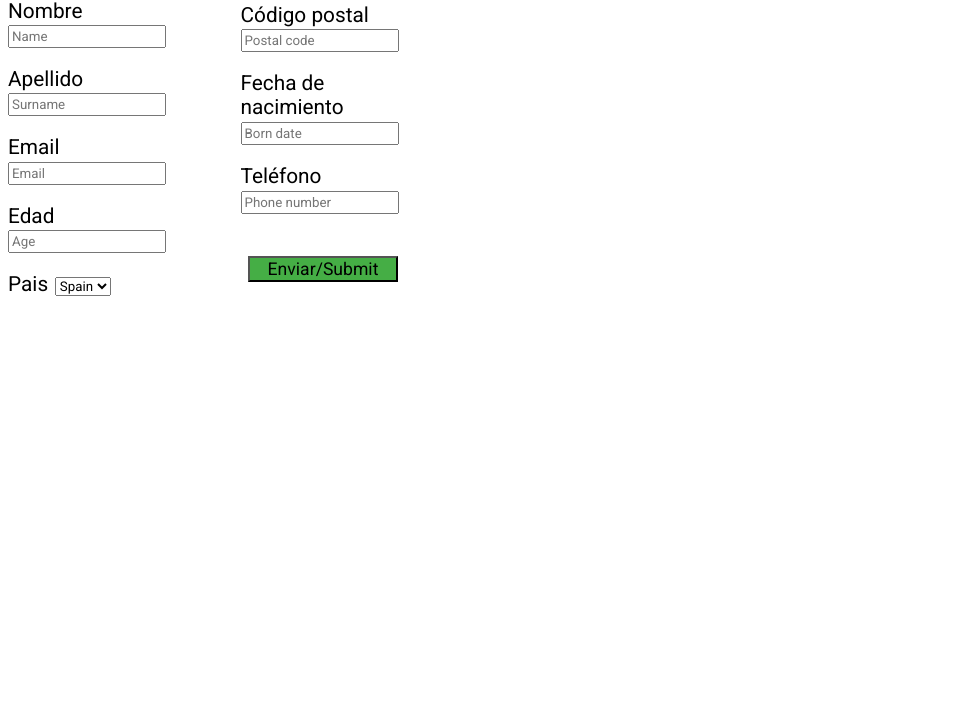
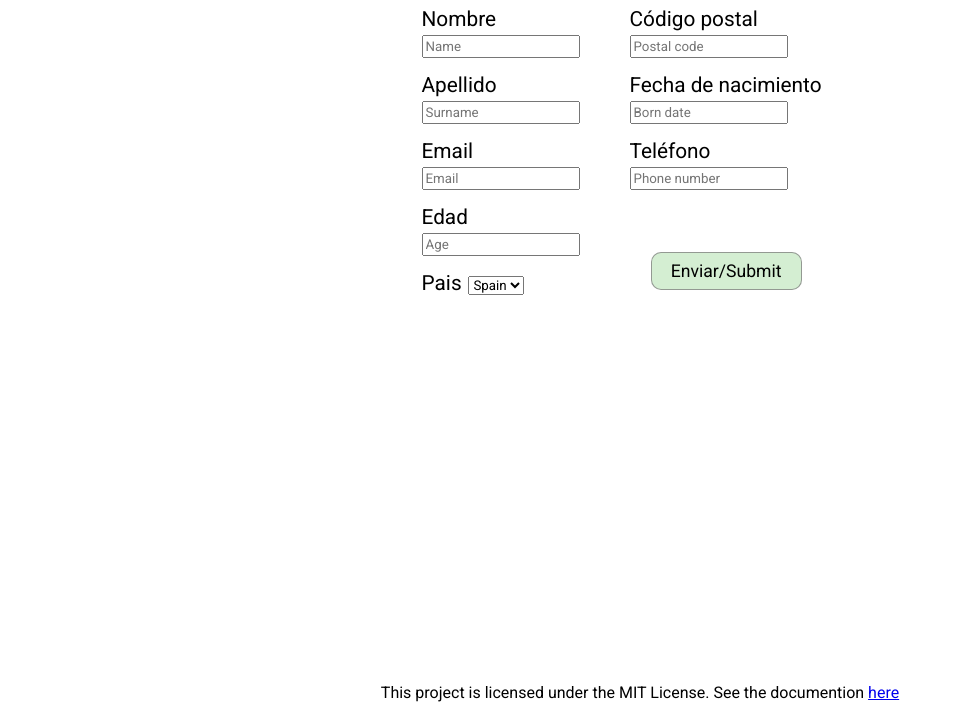
Before and after one commit to zaldih/web-form-validator, a website: page form.html in a window 1280 px wide. Shown: the part 82-800 px from the top of the page, without its empty margins (0-954 px from the left). Drawn offline with Linux system fonts and the light colour scheme.

Commit message:
style: implement flexbox, center and add footer

```diff
--- a/assets/styles/prac0.css
+++ b/assets/styles/prac0.css
@@ -2,11 +2,38 @@
   font-family: "Roboto", sans-serif;
 }
 
+body {
+  display: flex;
+  height: 97vh;
+  align-items: center;
+  flex-direction: column;
+}
+
+footer {
+  margin-top: auto;
+}
+
+.left-side {
+  margin-right: 50px;
+}
+
+.all-form {
+  display: inline-flex;
+  position: relative;
+  margin: 0;
+  box-sizing: border-box;
+}
+
+.form-group {
+  margin-bottom: 15px;
+}
+
 .form-control {
-  margin-top: 1.5%;
+  margin-top: 4px;
   /*  width: 50%; */
   padding: 2px;
   width: 150px;
+  display: flex;
 }
 
 .label-group {
@@ -14,24 +41,13 @@
   font-size: 1.3rem; /* rem */
 }
 
-.all-form {
-  width: 150px;
-  margin: 0;
-  -webkit-box-sizing: border-box; /* For legacy WebKit based browsers */
-  -moz-box-sizing: border-box; /* For legacy (Firefox <29) Gecko based browsers */
-  box-sizing: border-box;
+.btn-submit {
+  position: absolute;
+  bottom: 20px;
+  right: 20px;
+  padding: 8px 19px;
+  border-radius: 10px;
+  font-size: 110%;
+  background-color: #d4eed2;
+  border: 1px solid #808080c4;
 }
-
-.form-conditional {
-  width: 172px;
-  margin-left: 155%;
-  margin-top: -208%;
-}
-
-.btn-submit {
-  margin-left: 160%;
-  margin-top: 15.5%;
-  width: 100%;
-  font-size: 110%;
-  background-color: #45ae45;
-}
--- a/form.html
+++ b/form.html
@@ -22,9 +22,11 @@
     <div id="daw-regexp">
       <h1>AWWWESOME SAMPLE FORM</h1>
       <form class="all-form">
+        <div class="left-side">
           <div class="form-group">
-          <label class="label-group" for="name">Nombre </label
-          ><i id="nameStatus" class=""></i>
+            <label class="label-group" for="name"
+              >Nombre <i id="nameStatus" class=""></i
+            ></label>
             <input
               type="text"
               name="name"
@@ -34,10 +36,11 @@
               placeholder="Name"
             />
           </div>
-        <br />
-        <div class=" form-group">
-          <label class="label-group" for="surname">Apellido </label
-          ><i id="surnameStatus" class=""></i>
+
+          <div class="form-group">
+            <label class="label-group" for="surname"
+              >Apellido <i id="surnameStatus" class=""></i
+            ></label>
             <input
               type="text"
               name="surname"
@@ -47,10 +50,10 @@
               placeholder="Surname"
             />
           </div>
-        <br />
           <div class="form-group">
-          <label class="label-group">Email </label
-          ><i id="emailStatus" class=""></i>
+            <label class="label-group"
+              >Email <i id="emailStatus" class=""></i
+            ></label>
             <input
               type="email"
               class="form-control"
@@ -59,10 +62,10 @@
               placeholder="Email"
             />
           </div>
-        <br />
           <div class="form-group">
-          <label class="label-group">Edad </label
-          ><i id="ageStatus" class=""></i>
+            <label class="label-group"
+              >Edad <i id="ageStatus" class=""></i
+            ></label>
             <input
               type="text"
               class="form-control"
@@ -71,19 +74,21 @@
               placeholder="Age"
             />
           </div>
-        <br />
           <div class="form-group">
-          <label class="label-group">Pais </label
-          ><i id="countryStatus" class=""></i>
+            <label class="label-group"
+              >Pais <i id="countryStatus" class=""></i
+            ></label>
             <select id="exampleInputCountry" onchange="">
               <option value="Spain">Spain</option>
               <option value="EEUU">EEUU</option>
             </select>
           </div>
-        <br />
-        <div class="form-conditional">
-          <label class="label-group">Código postal </label
-          ><i id="postCodeStatus" class=""></i>
+        </div>
+        <div class="right-side">
+          <div class="form-group">
+            <label class="label-group"
+              >Código postal <i id="postCodeStatus" class=""></i
+            ></label>
             <input
               type="text"
               class="form-control"
@@ -91,10 +96,12 @@
               oninput="regExpController.validatePostcod()"
               placeholder="Postal code"
             />
-          <br /><br />
+          </div>
 
-          <label class="label-group">Fecha de nacimiento </label
-          ><i id="bornAgeStatus" class=""></i>
+          <div class="form-group">
+            <label class="label-group"
+              >Fecha de nacimiento <i id="bornAgeStatus" class=""></i
+            ></label>
             <input
               type="text"
               class="form-control"
@@ -102,10 +109,12 @@
               oninput="regExpController.validateBornage()"
               placeholder="Born date"
             />
-          <br /><br />
+          </div>
 
-          <label class="label-group">Teléfono </label
-          ><i id="PhoneStatus" class=""></i>
+          <div class="form-group">
+            <label class="label-group"
+              >Teléfono <i id="PhoneStatus" class=""></i
+            ></label>
             <input
               type="text"
               class="form-control"
@@ -114,11 +123,17 @@
               placeholder="Phone number"
             />
           </div>
-        <br />
-
           <button type="submit" class="btn-submit">Enviar/Submit</button>
+        </div>
       </form>
     </div>
+
+    <footer>
+      This project is licensed under the MIT License. See the documention
+      <a href="https://github.com/zaldih/web-form-validator" target="_blank"
+        >here</a
+      >
+    </footer>
   </body>
   <script src="./constants/regexp.constants.js"></script>
   <script src="./services/regExService.js"></script>
```
Lines whose indentation alone changed are shown as unchanged.
